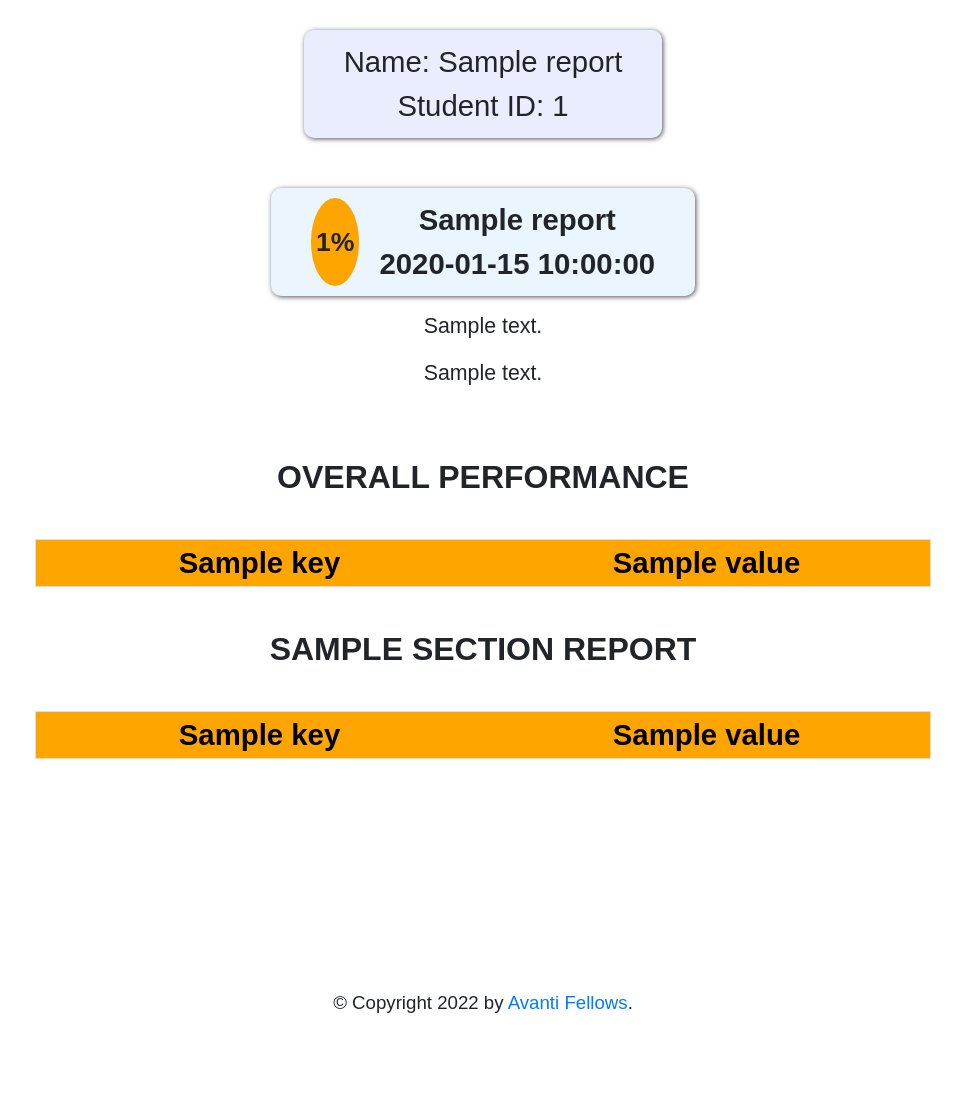
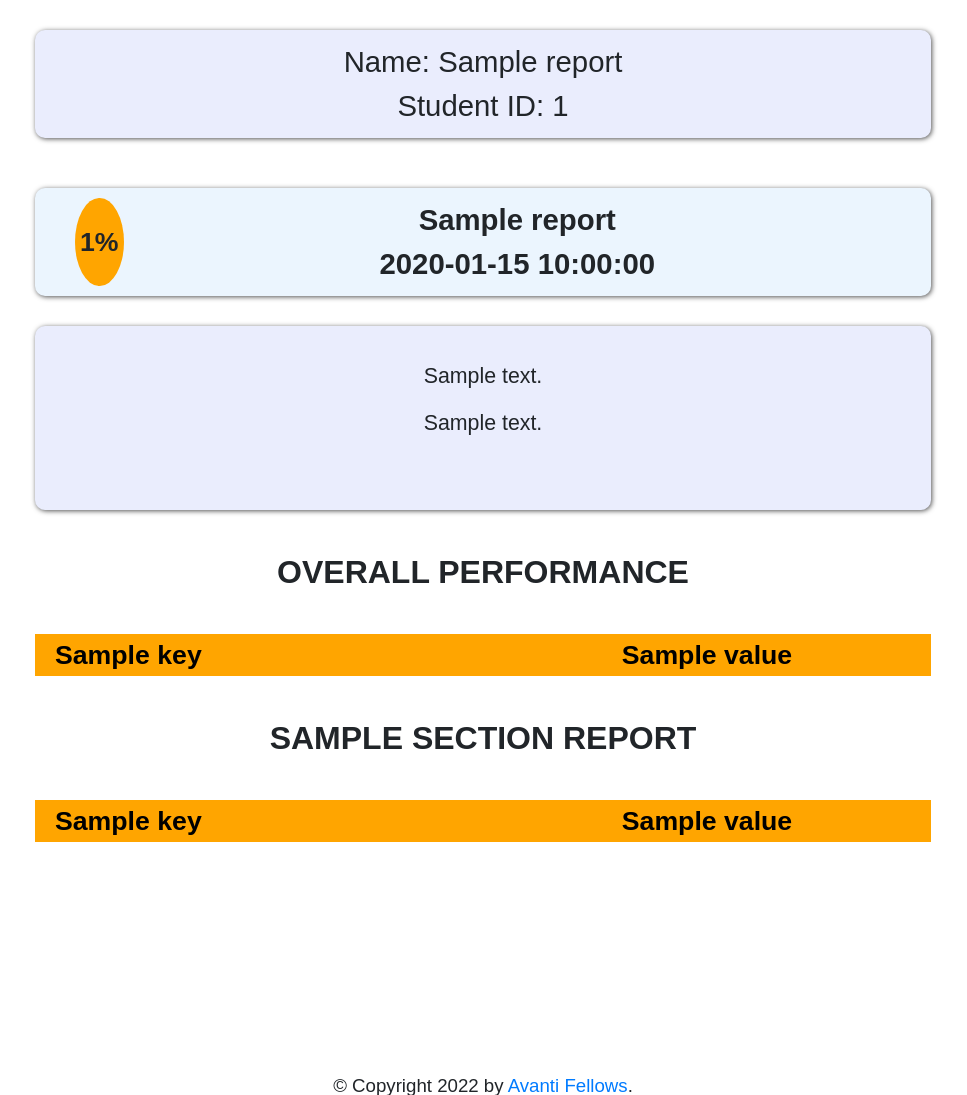
Before and after one commit to avantifellows/reporting, a FastAPI app: template app/templates/student_quiz_report_v3.html in a window 1280 px wide. Shown: the top 1095 px of the page, without its empty margins (157-1124 px from the left). Before the commit the page ends 1013 px from the top, so only its background shows below. Run offline with FastAPI, Linux system fonts and the light colour scheme; the template is opened without the code that fills it: most values are stand-ins (such as "Sample title", 1, 10 or a date in 2020); parts of the project's set-up code (start-up, migrations or seed data) failed here and were passed over; some libraries are stand-ins or nearby versions.

Commit message:
ui changes

```diff
--- a/app/routers/student_quiz_reports.py
+++ b/app/routers/student_quiz_reports.py
@@ -13,7 +13,7 @@
 ROW_NAMES = OrderedDict()
 ROW_NAMES = {
     "marks_scored": "Marks",
-    "num_skipped": "Unattempted",
+    "num_skipped": "Questions Skipped",
     "num_wrong": "Wrong Answers",
     "num_correct": "Correct Answers",
     "num_partially_correct": "Partially Correct",
@@ -341,7 +341,7 @@
             else:
                 report_data[
                     "message_part_1"
-                ] = f"Close enough! You are just {int(marks_to_qualify)} marks away."
+                ] = f"Close enough! You are just {int(marks_to_qualify)} marks away from clearing JEE Mains."
 
             section_reports = []
             overall_performance = {}
--- a/app/static/style.css
+++ b/app/static/style.css
@@ -103,9 +103,8 @@
 
 #score_details,
 #daywise_stats td {
-    border: 1px solid #ddd;
     padding: 10px 20px 10px 20px;
-    font-size: 22pt;
+    font-size: 20pt;
     text-align: center;
 }
 
@@ -180,3 +179,52 @@
     height: 60px;
     clear: both;
 }
+
+#score_details td:first-child {
+    text-align: left;
+    padding-left: 20px;
+}
+
+#name_card,
+#test_summary_card {
+width: 70%; /* Set a consistent width */
+box-sizing: border-box;
+margin-left: auto;
+margin-right: auto;
+}
+
+#message_section {
+width: 70%;
+margin: 30px auto;
+background-color: #EAEDFD;
+border-radius: 10px;
+padding: 20px;
+box-shadow: 1px 1px 5px #535353;
+}
+
+.buttons_container {
+display: flex;
+justify-content: center;
+align-items: center; /* Center align the buttons vertically */
+flex-wrap: wrap; /* Allow wrapping on smaller screens */
+gap: 20px;
+margin: 25px 0;
+}
+
+#score_details tr:nth-child(odd),
+#chapter_details tr:nth-child(odd) {
+background-color: #FEFBEB; /* Light color for odd rows */
+}
+
+#score_details tr:nth-child(even),
+#chapter_details tr:nth-child(even) {
+background-color: white; /* White for even rows */
+}
+
+#score_details tr:first-child td,
+#chapter_details tr:first-child td,
+#daywise_stats tr:first-child td {
+background-color: orange;
+color: black;
+font-weight: bold;
+}
--- a/app/templates/student_quiz_report_v3.html
+++ b/app/templates/student_quiz_report_v3.html
@@ -44,7 +44,7 @@
   <div id="section_heading">Overall Performance</div>
   {% set score_details = report_data["overall_performance"] %}
   <table id="score_details">
-    {% for key, value in score_details["table_data"].items() %}
+    {% for key, value in score_details["table_data"].items() if key not in ["Partially Correct", "Topper Marks", "Percentile", "Rank"] %}
       <tr>
         <td>{{key}}</td>
         <td>{{value}}</td>
@@ -58,7 +58,7 @@
   {% for section_report in section_reports %}
     <div id="section_heading">{{ section_report["name"] }}</div>
     <table id="score_details">
-      {% for key, value in section_report["table_data"].items() if key != "chapter_level_data" %}
+      {% for key, value in section_report["table_data"].items() if key not in ["chapter_level_data", "Partially Correct", "Topper Marks", "Percentile", "Rank"]  %}
         <tr>
           <td>{{key}}</td>
           <td>{{value}}</td>
```
